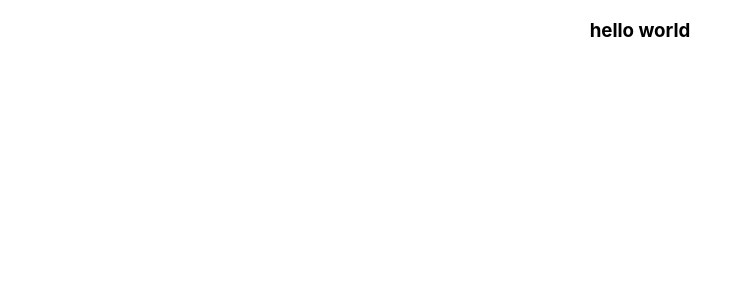
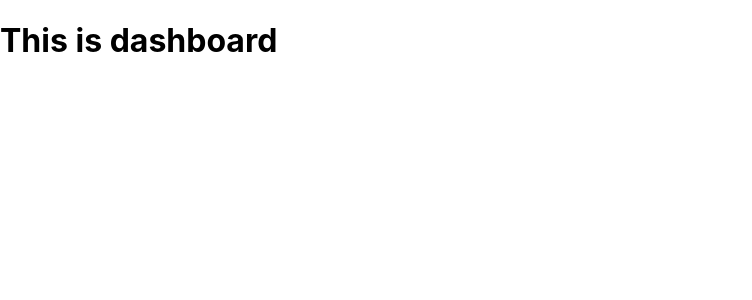
Before and after one commit to Dev-Arif-sys/cloth-ecommerce-ui, a React (Create React App) app: page /dashboard in a window 1280 px wide. Shown: the top 300 px of the page, without its empty margins (0-752 px from the left). Built offline with nearby package versions, Linux system fonts and the light colour scheme.

Commit message:
react-router added

```diff
--- a/package.json
+++ b/package.json
@@ -8,6 +8,7 @@
     "@testing-library/user-event": "^13.5.0",
     "react": "^17.0.2",
     "react-dom": "^17.0.2",
+    "react-router-dom": "^6.2.2",
     "react-scripts": "5.0.0",
     "web-vitals": "^2.1.4"
   },
--- a/src/App.js
+++ b/src/App.js
@@ -1,11 +1,14 @@
+import { BrowserRouter, Route, Routes } from 'react-router-dom';
 import './App.css';
+import Dashboard from './pages/dashboard/Dashboard';
 
 function App() {
   return (
-    <div className="App">
-     <h3>hello world</h3>
-
-    </div>
+    <BrowserRouter>
+    <Routes>
+      <Route path='/dashboard' element={<Dashboard></Dashboard>}/>
+    </Routes>
+    </BrowserRouter>
   );
 }
 
--- a/src/pages/dashboard/Dashboard.js
+++ b/src/pages/dashboard/Dashboard.js
@@ -4,7 +4,7 @@
 const Dashboard = () => {
     return (
         <div>
-
+            <h1>This is dashboard</h1>
         </div>
     );
 };
```
Also changed, not shown: 1 other file (tests, documents, lock files or other folders).
